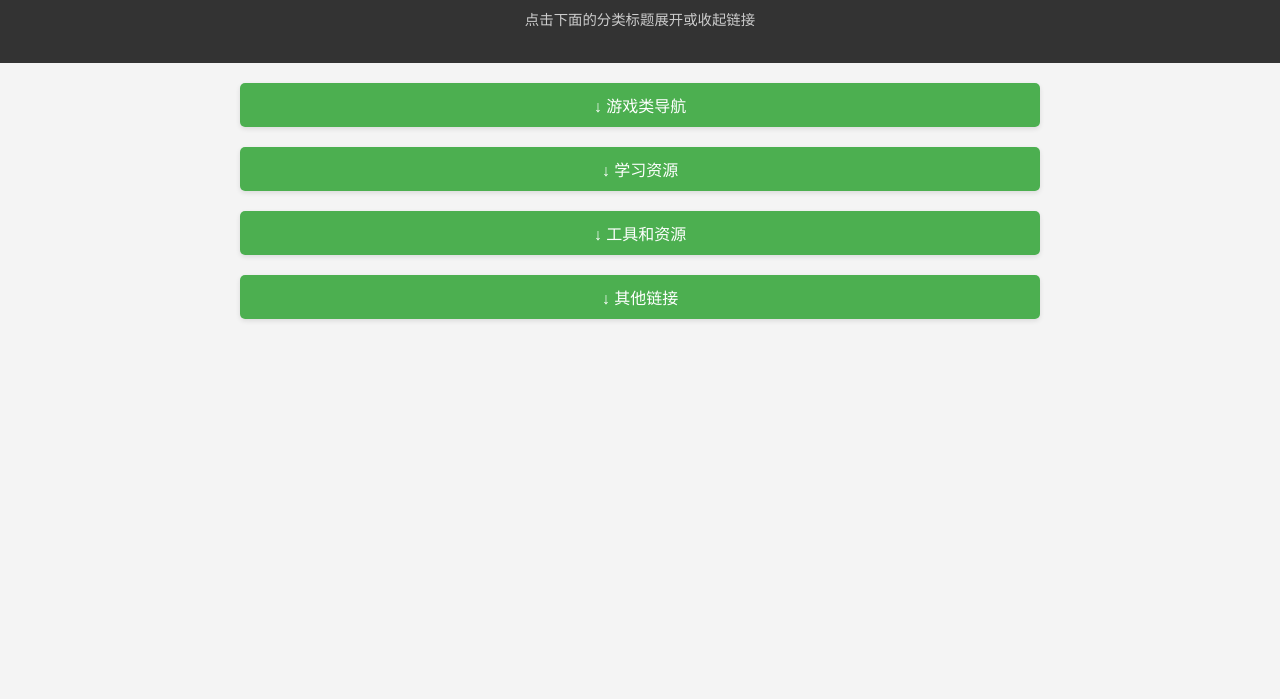
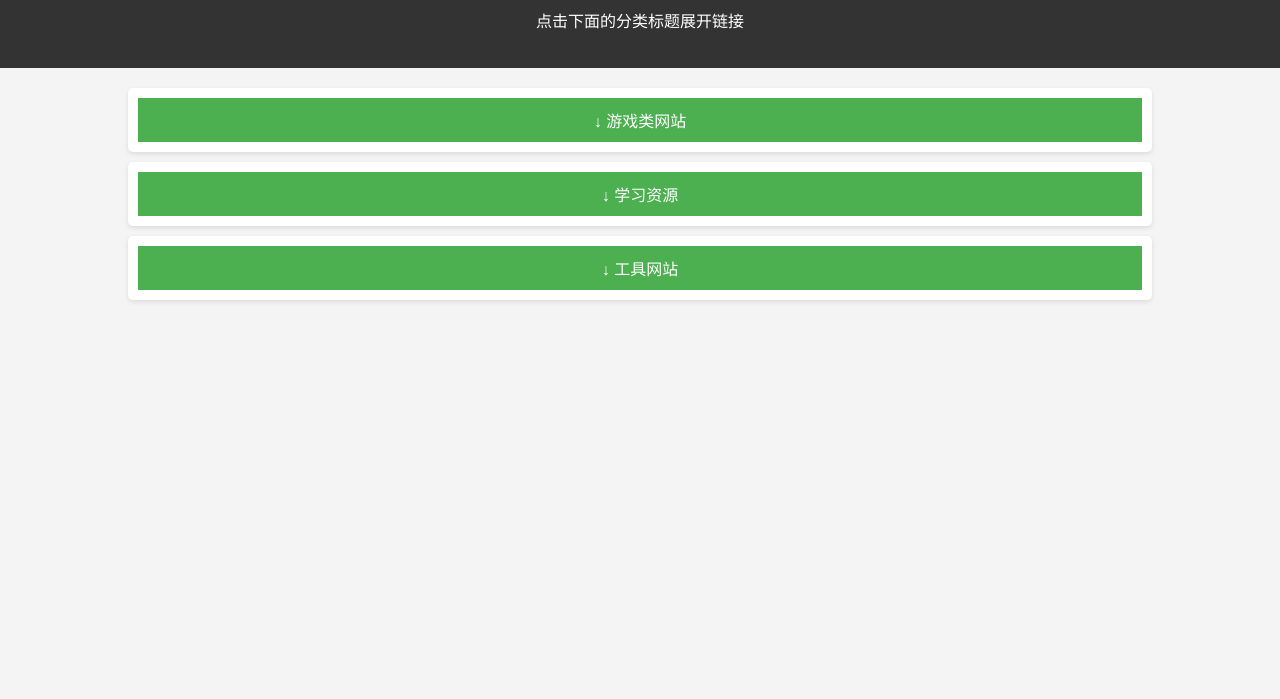
Before and after one commit to 1224-HuangJin/1224-HuangJin.github.io, a plain HTML site: page index.html in a window 1280 px wide. Shown: the part 101-800 px from the top of the page. Drawn offline with Linux system fonts and the light colour scheme.

Commit message:
Update index.html

```diff
--- a/index.html
+++ b/index.html
@@ -1,160 +1,99 @@
 <!DOCTYPE html>
 <html lang="zh-CN">
 <head>
-  <!-- 定义字符编码和视口设置 -->
     <meta charset="UTF-8">
     <meta name="viewport" content="width=device-width, initial-scale=1.0">
-  <!-- 网页标题 -->
     <title>我的导航网站</title>
-
-  <!-- 内部样式表，定义页面的 CSS 样式 -->
     <style>
-    /* 设置整个页面的基础样式 */
         body {
-      margin: 0; /* 去除浏览器默认的边距 */
-      font-family: Arial, sans-serif; /* 设置全局字体 */
-      background-color: #f4f4f4; /* 设置背景颜色 */
+            font-family: Arial, sans-serif;
+            background-color: #f4f4f4;
+            margin: 0;
+            padding: 0;
         }
-
-    /* 页眉区域的样式 */
         header {
-      background-color: #333; /* 深色背景 */
-      color: #fff; /* 白色文字 */
-      padding: 20px; /* 内边距 */
-      text-align: center; /* 文字居中 */
+            background-color: #333;
+            color: white;
+            text-align: center;
+            padding: 20px;
         }
-
-    /* 页眉中段落的样式 */
-    header p {
-      margin-top: 10px; /* 顶部外边距 */
-      font-size: 0.9em; /* 字体相对较小 */
-      color: #ccc; /* 浅灰色文字 */
+        .container {
+            width: 80%;
+            margin: 20px auto;
         }
-
-    /* 主容器样式，用于限制内容宽度并居中显示 */
-    .container {
-      max-width: 800px;  /* 最大宽度 */
-      margin: 20px auto; /* 上下边距为20px，左右自动居中 */
-      padding: 0 20px;   /* 内边距 */
+        .section {
+            background-color: #fff;
+            margin-bottom: 10px;
+            padding: 10px;
+            border-radius: 5px;
+            box-shadow: 0 2px 5px rgba(0, 0, 0, 0.1);
         }
-
-    /* 导航板块的整体样式 */
-    .section {
-      background-color: #fff; /* 白色背景 */
-      border-radius: 5px;     /* 边角圆润 */
-      margin-bottom: 20px;    /* 下边距，板块间隔 */
-      box-shadow: 0 2px 5px rgba(0, 0, 0, 0.1); /* 添加阴影效果 */
-      overflow: hidden;       /* 隐藏溢出的内容 */
+        .section header {
+            background-color: #4CAF50;
+            color: white;
+            cursor: pointer;
+            padding: 10px;
+            user-select: none;
         }
-
-    /* 导航板块标题的样式 */
-    .section header {
-      background-color: #4CAF50; /* 绿色背景 */
-      color: #fff;               /* 白色文字 */
-      padding: 10px;             /* 内边距 */
-      cursor: pointer;           /* 鼠标悬停显示指针，提示可点击 */
-      user-select: none;         /* 禁止文本被选中 */
+        .section .content {
+            display: none;
+            padding: 10px;
+            background-color: #f9f9f9;
         }
-
-    /* 当鼠标悬停在板块标题上时，改变背景颜色 */
-    .section header:hover {
-      background-color: #45a049; /* 更深的绿色 */
+        .section .content a {
+            display: block;
+            padding: 8px 0;
+            color: #333;
+            text-decoration: none;
         }
-
-    /* 导航板块内容区域样式 */
-    .section .content {
-      padding: 10px;  /* 内边距 */
-      display: none;  /* 默认隐藏内容，点击标题后显示 */
-    }
-
-    /* 导航链接的样式 */
-    .section .content a {
-      display: block;           /* 链接独占一行 */
-      padding: 8px 0;           /* 上下内边距 */
-      color: #333;              /* 链接文字颜色 */
-      text-decoration: none;    /* 默认无下划线 */
-    }
-
-    /* 鼠标悬停在链接上时显示下划线 */
         .section .content a:hover {
             text-decoration: underline;
         }
     </style>
 </head>
 <body>
-  <!-- 页眉区域：显示网站标题和简单说明 -->
+
 <header>
-    <h1>我的导航网站</h1>
-    <p>点击下面的分类标题展开或收起链接</p>
+    <h1>欢迎来到我的导航网站</h1>
+    <p>点击下面的分类标题展开链接</p>
 </header>
 
-  <!-- 主容器：包裹所有导航板块 -->
 <div class="container">
-    <!-- 第一板块：游戏类导航 -->
-    <div class="section" id="section1">
-      <!-- 该标题可点击，点击时调用 JavaScript 函数 toggleSection() 来展开或收起内容 -->
-      <header onclick="toggleSection('section1')">↓ 游戏类导航</header>
-      <!-- 内容区域：包含多个链接，初始状态为隐藏 -->
+    <div class="section" id="games">
+        <header onclick="toggleSection('games')">↓ 游戏类网站</header>
         <div class="content">
-        <!-- 每个链接使用 <a> 标签，并设置 target="_blank" 使链接在新窗口打开 -->
             <a href="https://www.minecraft.net/" target="_blank">Minecraft</a>
             <a href="https://www.roblox.com/" target="_blank">Roblox</a>
-        <a href="https://store.steampowered.com/" target="_blank">Steam</a>
         </div>
     </div>
 
-    <!-- 第二板块：学习资源 -->
-    <div class="section" id="section2">
-      <header onclick="toggleSection('section2')">↓ 学习资源</header>
+    <div class="section" id="learning">
+        <header onclick="toggleSection('learning')">↓ 学习资源</header>
         <div class="content">
             <a href="https://www.w3schools.com/" target="_blank">W3Schools</a>
             <a href="https://developer.mozilla.org/zh-CN/" target="_blank">MDN Web Docs</a>
-        <a href="https://www.freecodecamp.org/" target="_blank">freeCodeCamp</a>
         </div>
     </div>
 
-    <!-- 第三板块：工具和资源 -->
-    <div class="section" id="section3">
-      <header onclick="toggleSection('section3')">↓ 工具和资源</header>
+    <div class="section" id="tools">
+        <header onclick="toggleSection('tools')">↓ 工具网站</header>
         <div class="content">
             <a href="https://codepen.io/" target="_blank">CodePen</a>
             <a href="https://github.com/" target="_blank">GitHub</a>
-        <a href="https://www.figma.com/" target="_blank">Figma</a>
-      </div>
-    </div>
-
-    <!-- 第四板块：其他链接 -->
-    <div class="section" id="section4">
-      <header onclick="toggleSection('section4')">↓ 其他链接</header>
-      <div class="content">
-        <a href="https://www.google.com/" target="_blank">Google</a>
-        <a href="https://www.youtube.com/" target="_blank">YouTube</a>
-        <a href="https://twitter.com/" target="_blank">Twitter</a>
         </div>
     </div>
 </div>
 
-  <!-- JavaScript 区域：用于控制板块的展开和收起 -->
 <script>
-    /**
-     * toggleSection 函数用于切换指定板块内容的显示状态
-     * @param {string} sectionId - 要切换的板块的 ID
-     */
     function toggleSection(sectionId) {
-      // 获取对应的板块元素
-      const section = document.getElementById(sectionId);
-      // 从板块中获取内容区域（class 为 "content"）
-      const content = section.querySelector('.content');
-
-      // 判断当前内容是否显示
+        const content = document.querySelector(`#${sectionId} .content`);
         if (content.style.display === 'block') {
-        // 如果当前为显示状态，则隐藏内容
             content.style.display = 'none';
         } else {
-        // 如果当前为隐藏状态，则显示内容
             content.style.display = 'block';
         }
     }
 </script>
+
 </body>
 </html>
```
Lines whose indentation alone changed are shown as unchanged.
